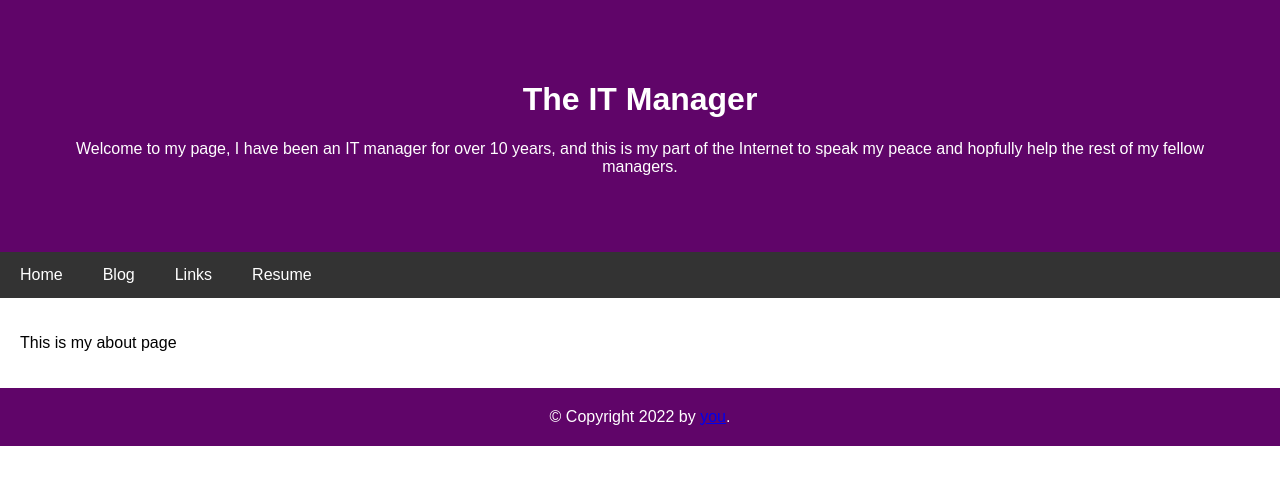
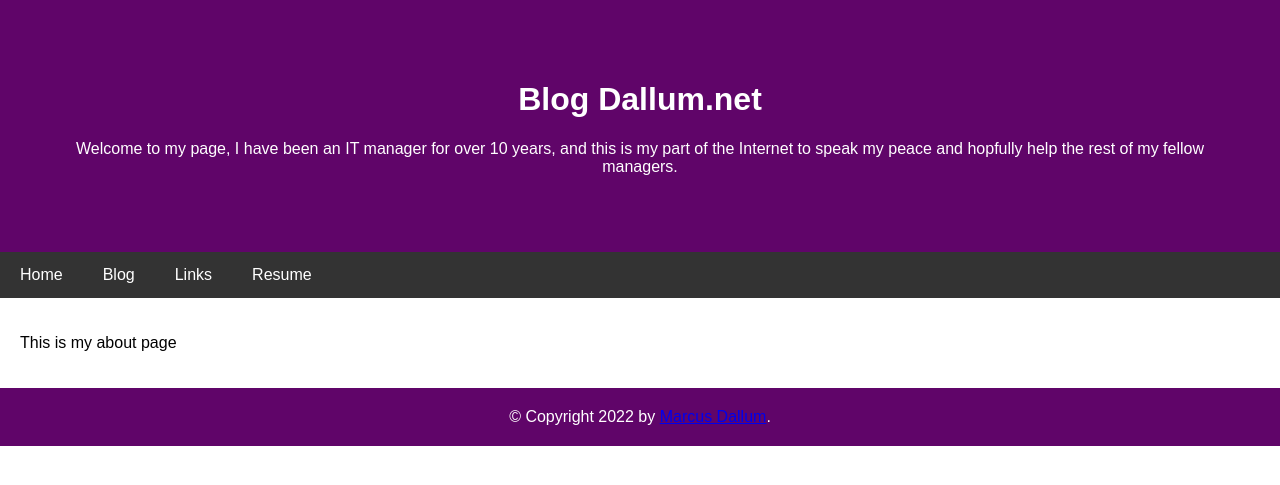
Before and after one commit to marcusdallum/website, a Flask app: page / in a window 1280 px wide. Shown: the top 485 px of the page. Run offline with Flask 2, Linux system fonts and the light colour scheme.

Commit message:
Update layout.html

```diff
--- a/templates/layout.html
+++ b/templates/layout.html
@@ -4,8 +4,8 @@
 </head>
 <body>
 <div class="header">
-  <title>The IT Manager</title>
-  <h1>The IT Manager</h1>
+  <title>blog.dallum.net</title>
+  <h1>Blog Dallum.net</h1>
   <p>Welcome to my page, I have been an IT manager for over 10 years, and this is my part of the Internet to speak my peace and hopfully help the rest of my fellow managers.</p>
 </div>
 
@@ -20,7 +20,7 @@
  <div class="content">{% block content %}You need to enter something dummy!!{% endblock %} </div>
  <div class="footer">
       {% block footer %}
-      &copy; Copyright 2022 by <a href="http://www.theitmanager.com">you</a>.
+      &copy; Copyright 2022 by <a href="http://www.theitmanager.com"> Marcus Dallum</a>.
       {% endblock %}
 </div>
 
```
